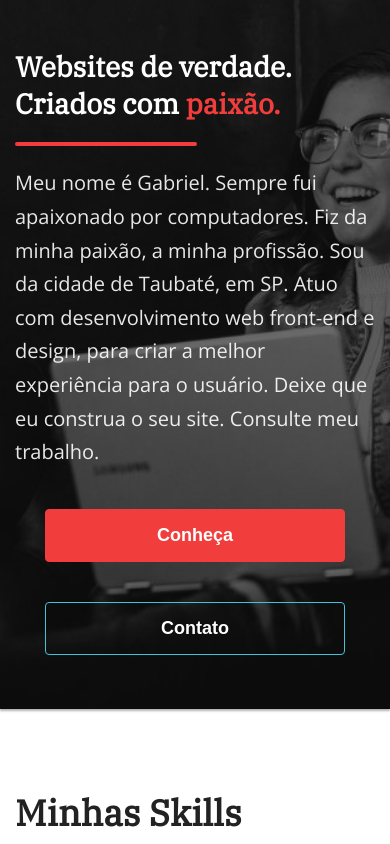
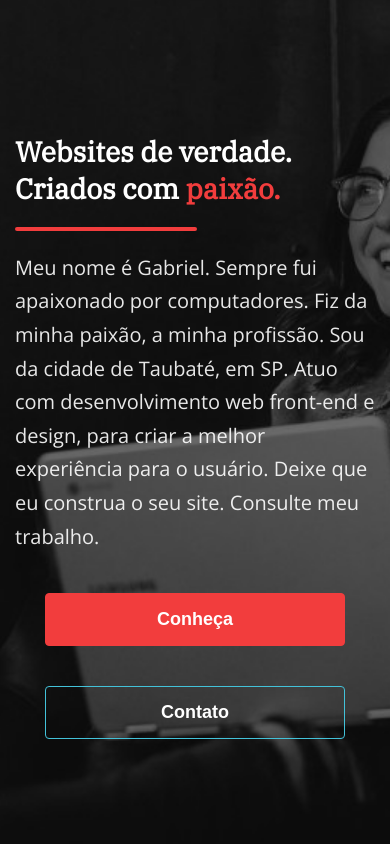
Before and after one commit to Gab-Barros/Gab-Barros.github.io, a plain HTML site: page index.html in a window 390 px wide. Shown: the part 113-957 px from the top of the page. Drawn offline with nearby package versions, Linux system fonts and the light colour scheme.

Commit message:
alterado vh

```diff
--- a/css/style.css
+++ b/css/style.css
@@ -170,7 +170,7 @@ header ul li a:hover::after {
     font-size: 1.25rem;
   }
   .intro {
-    height: 70vh;
+    height: 100vh;
     padding: 0px;
   }
 
@@ -190,7 +190,7 @@ header ul li a:hover::after {
 
 @media (max-width: 450px) {
   .intro {
-    height: 80vh;
+    height: 100vh;
   }
   .intro h1 {
     font-size: 1.75rem;
```
